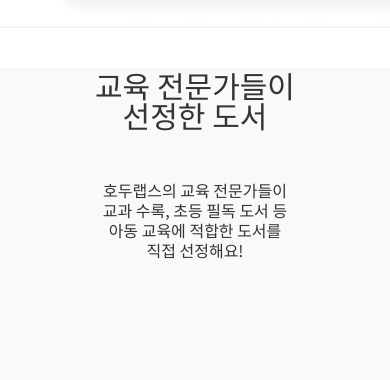
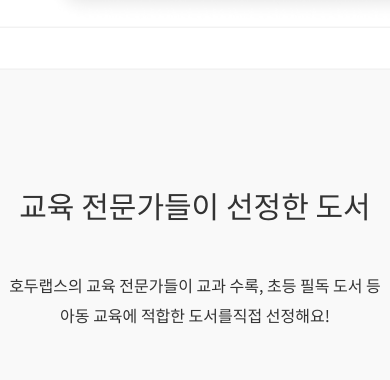
Before and after one commit to wanted-freepass/wanted_freepass_ddangkongschool, a Next.js app: page / in a window 390 px wide. Shown: the part 1977-2357 px from the top of the page. Built offline with nearby package versions, Linux system fonts and the light colour scheme.

Commit message:
Add : recomandBook 반응형 웹 구현

```diff
--- a/src/components/CheckedBanner/CheckedBanner.style.tsx
+++ b/src/components/CheckedBanner/CheckedBanner.style.tsx
@@ -30,7 +30,14 @@
   }
 `;
 
-export const TextWrap = styled.article``;
+export const TextWrap = styled.article`
+  @media ${({ theme }) => theme.laptop} {
+    margin-top: 120px;
+  }
+
+  @media ${({ theme }) => theme.tablet} {
+  }
+`;
 
 export const Title = styled.h1`
   margin-bottom: 50px;
@@ -53,7 +60,7 @@
   @media ${({ theme }) => theme.tablet} {
     font-weight: ${props => props.theme.weightRegular};
     font-size: ${props => props.theme.fontSmall};
-    line-height: 20px;
+    line-height: 30px;
   }
 `;
 
--- a/src/components/CheckedBanner/CheckedBanner.tsx
+++ b/src/components/CheckedBanner/CheckedBanner.tsx
@@ -1,21 +1,27 @@
 import Image from 'next/image';
 import * as S from './CheckedBanner.style';
 import { BOOK_DATA, CHECKED_IMAGE, BOOK_IMAGE } from './data';
+import { useResize } from '../../hooks/useResize';
+
+interface Resize {
+  width: number | null;
+  height: number | null;
+}
 
 const CheckedBanner = () => {
+  const windowDimensions: Resize = useResize();
+  const resizeWindowX = windowDimensions.width >= 1200 ? <br /> : '';
+
   return (
     <S.Container>
       <S.ContentWrap>
         <S.TextWrap>
-          <S.Title>
-            교육 전문가들이 <br />
-            선정한 도서
-          </S.Title>
+          <S.Title>교육 전문가들이 {resizeWindowX}선정한 도서</S.Title>
           <S.Text>
-            호두랩스의 교육 전문가들이 <br />
+            호두랩스의 교육 전문가들이 {resizeWindowX}
             교과 수록, 초등 필독 도서 등<br />
             아동 교육에 적합한 도서를
-            <br />
+            {resizeWindowX}
             직접 선정해요!
           </S.Text>
         </S.TextWrap>
--- /dev/null
+++ b/src/hooks/useResize.ts
@@ -0,0 +1,31 @@
+import { useState, useEffect } from 'react';
+
+export function useResize() {
+  const hasWindow = typeof window !== 'undefined';
+
+  function getWindowDimensions() {
+    const width = hasWindow ? window.innerWidth : null;
+    const height = hasWindow ? window.innerHeight : null;
+    return {
+      width,
+      height,
+    };
+  }
+
+  const [windowDimensions, setWindowDimensions] = useState(
+    getWindowDimensions()
+  );
+
+  useEffect(() => {
+    if (hasWindow) {
+      function handleResize() {
+        setWindowDimensions(getWindowDimensions());
+      }
+
+      window.addEventListener('resize', handleResize);
+      return () => window.removeEventListener('resize', handleResize);
+    }
+  }, [getWindowDimensions, hasWindow]);
+
+  return windowDimensions;
+}
```
